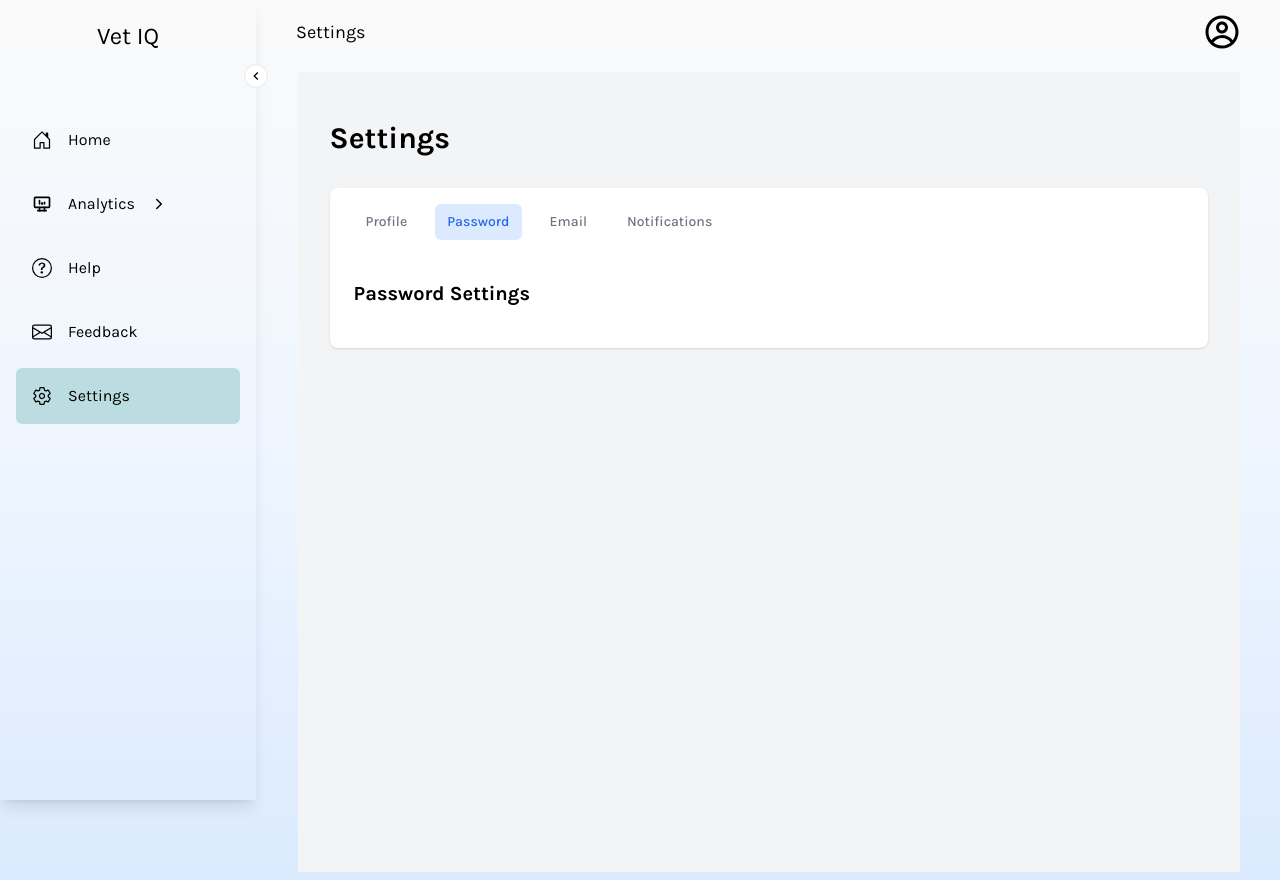
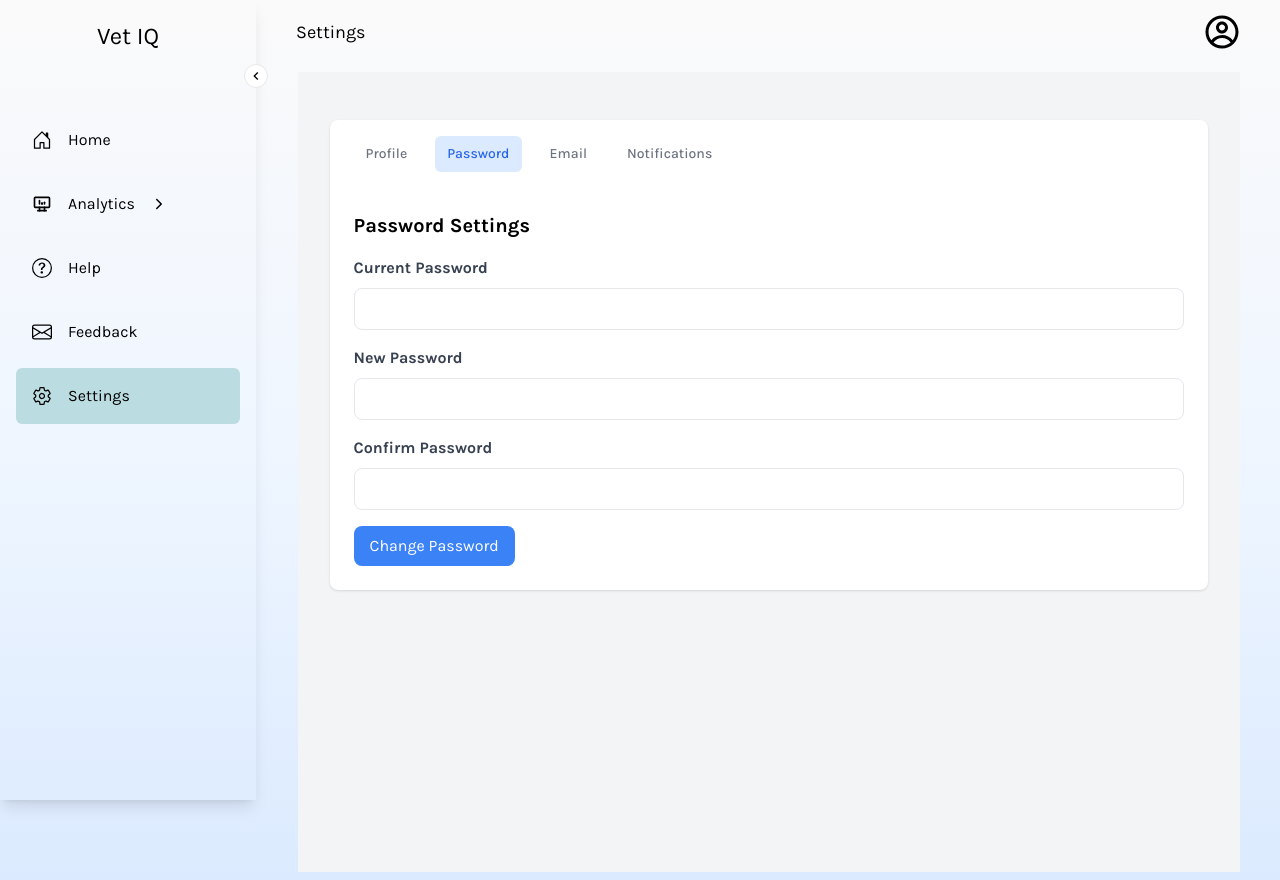
Before and after one commit to shifenghzhang/VetIQ-Web-Application, a Next.js app: page /settings in a window 1280 px wide. Both pictures are taken after a click on the button "Password". Built offline with nearby package versions, Linux system fonts and the light colour scheme.

Commit message:
Added change password into passwords tab

```diff
--- a/src/app/settings/page.tsx
+++ b/src/app/settings/page.tsx
@@ -6,15 +6,30 @@ type Tab = 'Profile' | 'Password' | 'Email' | 'Notifications';
 function Page() {
   const [activeTab, setActiveTab] = useState<Tab>('Profile');
 
+  const [currentPassword, setCurrentPassword] = useState('');
+  const [newPassword, setNewPassword] = useState('');
+  const [confirmPassword, setConfirmPassword] = useState('');
+
   const handleTabChange = (tab: Tab) => {
     setActiveTab(tab);
   };
 
+  const handlePasswordChange = (e: React.FormEvent) => {
+    e.preventDefault();
+    // TODO Add change password logic
+    console.log('Current Password:', currentPassword);
+    console.log('New Password:', newPassword);
+    console.log('Confirm Password:', confirmPassword);
+    // Reset form fields
+    setCurrentPassword('');
+    setNewPassword('');
+    setConfirmPassword('');
+  };
+
   return (
     <div className="min-h-screen bg-gray-100">
-      <div className="max-w-7xl mx-auto px-4 sm:px-6 lg:px-8 py-12">
-        <h1 className="text-3xl font-bold mb-8">Settings</h1>
-        <div className="bg-white shadow rounded-lg">
+      <div className="max-w-9xl mx-auto px-4 sm:px-6 lg:px-8 py-12">
+        <div className="bg-white shadow rounded-lg max-w-8xl mx-auto">
           <nav className="flex space-x-4 px-6 py-4">
             <button
               onClick={() => handleTabChange('Profile')}
@@ -61,25 +76,72 @@ function Page() {
             {activeTab === 'Profile' && (
               <div>
                 <h2 className="text-xl font-bold mb-4">Profile Settings</h2>
-                {/* Add profile settings form fields */}
+                {/* TODO */}
               </div>
             )}
             {activeTab === 'Password' && (
               <div>
                 <h2 className="text-xl font-bold mb-4">Password Settings</h2>
-                {/* Add password change form fields */}
+                <form onSubmit={handlePasswordChange}>
+                  <div className="mb-4">
+                    <label htmlFor="currentPassword" className="block text-gray-700 font-bold mb-2">
+                      Current Password
+                    </label>
+                    <input
+                      type="password"
+                      id="currentPassword"
+                      className="w-full px-3 py-2 text-gray-700 border rounded-lg focus:outline-none"
+                      value={currentPassword}
+                      onChange={(e) => setCurrentPassword(e.target.value)}
+                      required
+                    />
+                  </div>
+                  <div className="mb-4">
+                    <label htmlFor="newPassword" className="block text-gray-700 font-bold mb-2">
+                      New Password
+                    </label>
+                    <input
+                      type="password"
+                      id="newPassword"
+                      className="w-full px-3 py-2 text-gray-700 border rounded-lg focus:outline-none"
+                      value={newPassword}
+                      onChange={(e) => setNewPassword(e.target.value)}
+                      required
+                    />
+                  </div>
+                  <div className="mb-4">
+                    <label htmlFor="confirmPassword" className="block text-gray-700 font-bold mb-2">
+                      Confirm Password
+                    </label>
+                    <input
+                      type="password"
+                      id="confirmPassword"
+                      className="w-full px-3 py-2 text-gray-700 border rounded-lg focus:outline-none"
+                      value={confirmPassword}
+                      onChange={(e) => setConfirmPassword(e.target.value)}
+                      required
+                    />
+                  </div>
+                  <button
+                    type="submit"
+                    className="bg-blue-500 text-white px-4 py-2 rounded-lg hover:bg-blue-600"
+                  >
+                    Change Password
+                  </button>
+                </form>
+
               </div>
             )}
             {activeTab === 'Email' && (
               <div>
                 <h2 className="text-xl font-bold mb-4">Email Settings</h2>
-                {/* Add email settings */}
+                {/* TODO */}
               </div>
             )}
             {activeTab === 'Notifications' && (
               <div>
                 <h2 className="text-xl font-bold mb-4">Notification Settings</h2>
-                {/* Add notification settings */}
+                {/* TODO */}
               </div>
             )}
           </div>
```
